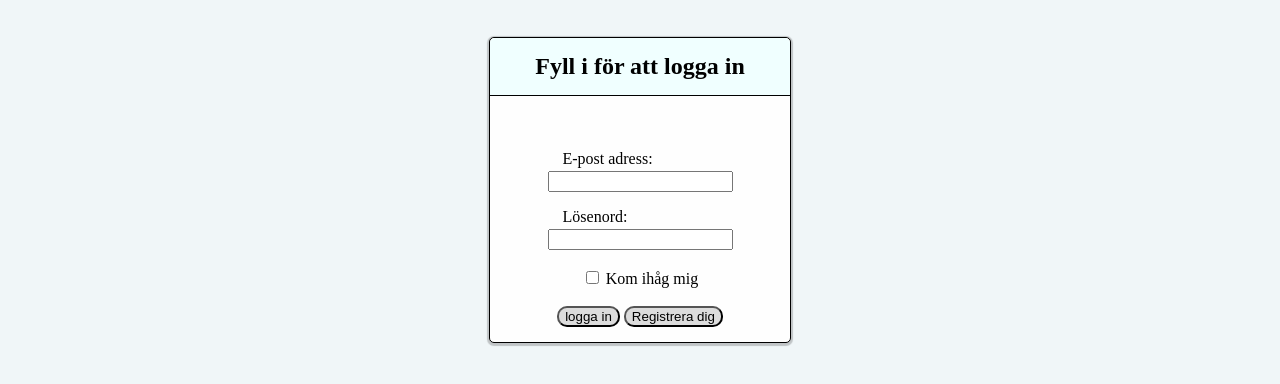
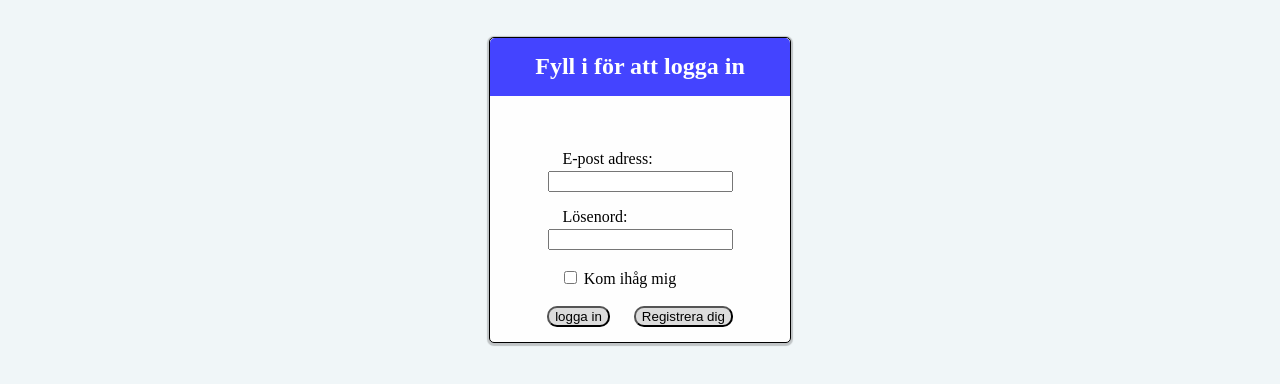
Before and after one commit to Grayfox665/uppgift1-loginsida, a plain HTML site: page index.html in a window 1280 px wide. Shown: the part 82-466 px from the top of the page. Drawn offline with Linux system fonts and the light colour scheme.

Commit message:
changed color on instruktion to more intense blue. Also ID and changed position on checkbox

```diff
--- a/index.html
+++ b/index.html
@@ -17,7 +17,7 @@
         <p id="lösenord">Lösenord:</p>
         <input type="password" name="password">
         <br><br>
-        <input type="checkbox"> Kom ihåg mig
+        <input type="checkbox" id="Checkbox"> Kom ihåg mig
         <br><br>
         <input type="button" value="logga in" id="login">
         <input type="button" value="Registrera dig" id="register">
--- a/style.css
+++ b/style.css
@@ -20,9 +20,10 @@ body{
 }
 
 #instruktion{
-    border-bottom: 1px solid black;
+    border-bottom: 1px solid rgb(68, 68, 255);
     padding: 15px 15px;
-    background-color: azure;
+    background-color: rgb(68, 68, 255);
+    color: white;
     margin-top: auto;
     border-radius: 5px 5px 0px 0px;
 }
@@ -37,6 +38,10 @@ body{
     margin-right: 90px;
 }
 
+#Checkbox{
+    margin-left: -40px;
+}
+
 #login:hover{
     background-color: rgb(210, 210, 210);
 }
@@ -48,6 +53,7 @@ body{
 #login {
     background-color: gainsboro;
     border-radius: 10px;
+    margin-right: 20px;
 }
 
 #register{
```
